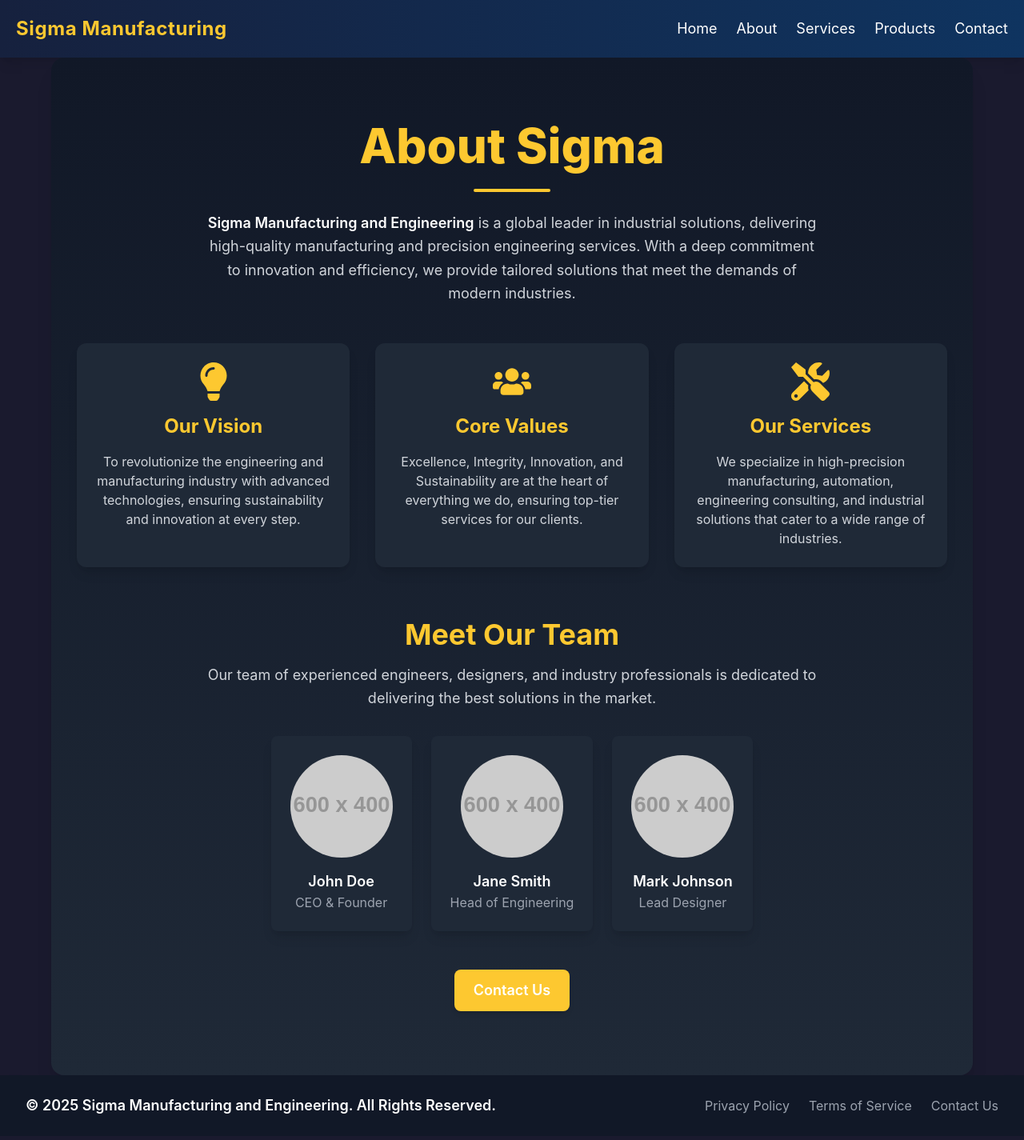
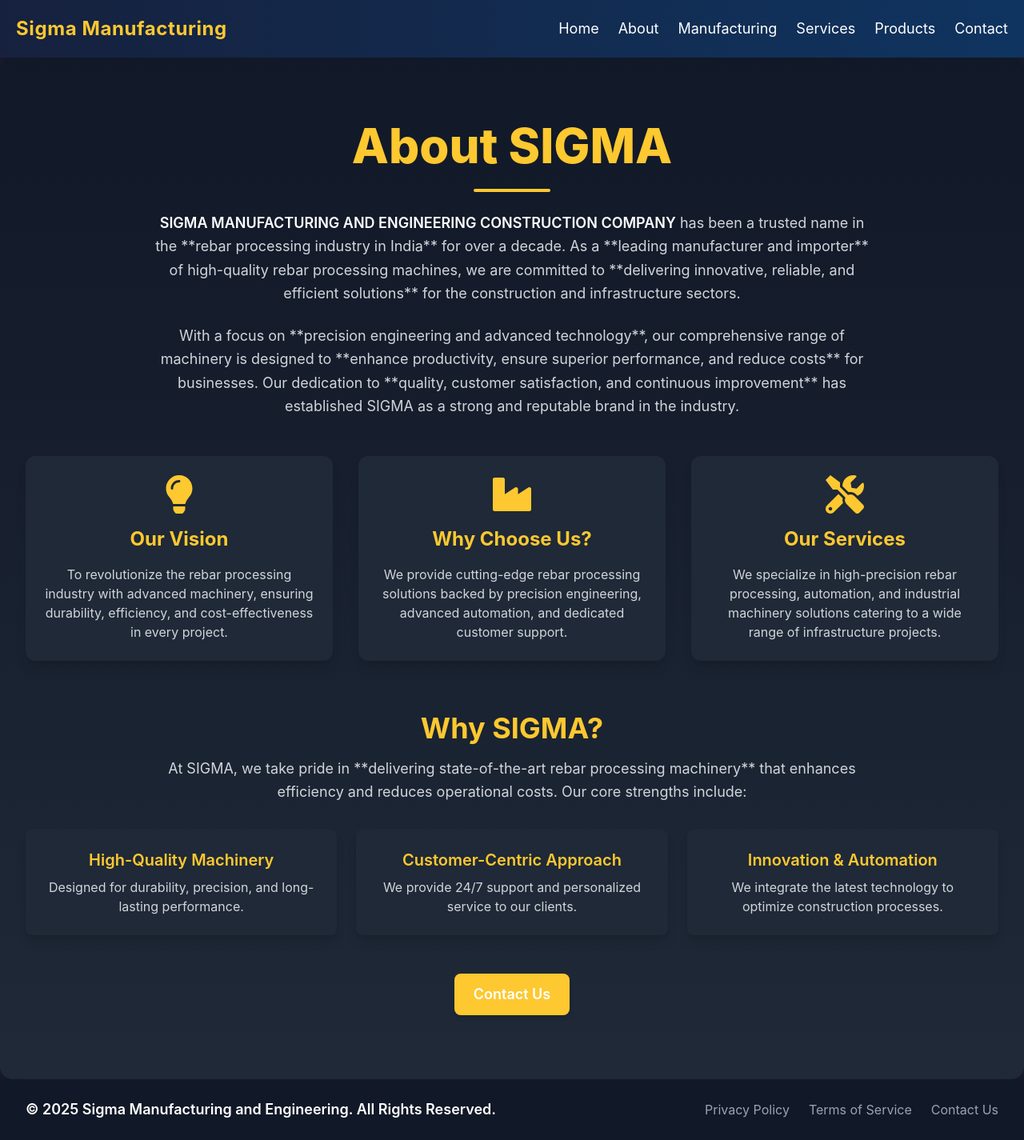
Before and after one commit to niteshpawar97/sigma-website, a Next.js app: page /about in a window 1280 px wide. Shown: the whole page at 80% size. Built offline with nearby package versions, Linux system fonts and the light colour scheme.

Commit message:
update page and add

```diff
--- a/src/components/Header.js
+++ b/src/components/Header.js
@@ -17,6 +17,7 @@ const Header = () => {
         <nav className="hidden md:flex space-x-6 text-lg">
           <Link href="/" className="hover:text-accent transition duration-300">Home</Link>
           <Link href="/about" className="hover:text-accent transition duration-300">About</Link>
+          <Link href="/manufacturing" className="hover:text-accent transition duration-300">Manufacturing</Link>
           <Link href="/services" className="hover:text-accent transition duration-300">Services</Link>
           <Link href="/products" className="hover:text-accent transition duration-300">Products</Link>
           <Link href="/contact" className="hover:text-accent transition duration-300">Contact</Link>
@@ -46,6 +47,7 @@ const Header = () => {
 
         <Link href="/" className="text-xl hover:text-accent transition duration-300" onClick={() => setIsOpen(false)}>Home</Link>
         <Link href="/about" className="text-xl hover:text-accent transition duration-300" onClick={() => setIsOpen(false)}>About</Link>
+        <Link href="/manufacturing" className="text-xl hover:text-accent transition duration-300" onClick={() => setIsOpen(false)}>Manufacturing</Link>
         <Link href="/services" className="text-xl hover:text-accent transition duration-300" onClick={() => setIsOpen(false)}>Services</Link>
         <Link href="/products" className="text-xl hover:text-accent transition duration-300" onClick={() => setIsOpen(false)}>Products</Link>
         <Link href="/contact" className="text-xl hover:text-accent transition duration-300" onClick={() => setIsOpen(false)}>Contact</Link>
--- a/src/pages/about.js
+++ b/src/pages/about.js
@@ -1,77 +1,97 @@
 import Head from "next/head";
 import Layout from "../components/Layout";
-import { FaUsers, FaLightbulb, FaTools } from "react-icons/fa";
+import { FaIndustry, FaLightbulb, FaTools } from "react-icons/fa";
 
 export default function About() {
   return (
     <Layout>
       <Head>
-        <title>About - Sigma Manufacturing and Engineering</title>
-        <meta name="description" content="Leading Manufacturer and Engineering Services Provider" />
+        <title>About - SIGMA Manufacturing and Engineering</title>
+        <meta name="description" content="Leading Manufacturer and Engineering Solutions Provider for Rebar Processing Machines" />
         <meta name="viewport" content="width=device-width, initial-scale=1" />
       </Head>
 
-      <main className="py-20 px-8 text-center bg-gradient-to-b from-gray-900 to-gray-800 text-white max-w-6xl mx-auto rounded-2xl shadow-xl">
+      <main className="py-20 px-8 text-center bg-gradient-to-b from-gray-900 to-gray-800 text-white max-w-7xl mx-auto rounded-2xl shadow-xl">
         {/* Main Heading */}
         <h2 className="text-6xl font-extrabold text-primary mb-6 animate-fadeIn">
-          About Sigma
+          About SIGMA
         </h2>
         <div className="w-24 h-1 bg-primary mx-auto rounded-full mb-6"></div>
 
-        {/* Company Description */}
-        <p className="mt-6 text-lg text-gray-300 max-w-3xl mx-auto leading-relaxed animate-fadeIn">
-          <span className="font-semibold text-white">Sigma Manufacturing and Engineering</span> is a global leader in industrial solutions, delivering high-quality manufacturing and precision engineering services. With a deep commitment to innovation and efficiency, we provide tailored solutions that meet the demands of modern industries.
+        {/* Company Overview */}
+        <p className="mt-6 text-lg text-gray-300 max-w-4xl mx-auto leading-relaxed animate-fadeIn">
+          <span className="font-semibold text-white">SIGMA MANUFACTURING AND ENGINEERING CONSTRUCTION COMPANY</span> has been a trusted name in the **rebar processing industry in India** for over a decade. As a **leading manufacturer and importer** of high-quality rebar processing machines, we are committed to **delivering innovative, reliable, and efficient solutions** for the construction and infrastructure sectors.
+        </p>
+
+        <p className="mt-6 text-lg text-gray-300 max-w-4xl mx-auto leading-relaxed">
+          With a focus on **precision engineering and advanced technology**, our comprehensive range of machinery is designed to **enhance productivity, ensure superior performance, and reduce costs** for businesses. Our dedication to **quality, customer satisfaction, and continuous improvement** has established SIGMA as a strong and reputable brand in the industry.
         </p>
 
         {/* Vision, Values, Services */}
         <div className="mt-12 grid md:grid-cols-3 gap-8">
-          <div className="p-6 bg-gray-800 rounded-xl shadow-lg transition-transform transform hover:scale-105">
-            <FaLightbulb className="text-5xl text-primary mx-auto mb-4" />
-            <h3 className="text-2xl font-bold text-primary">Our Vision</h3>
-            <p className="mt-4 text-gray-300">
-              To revolutionize the engineering and manufacturing industry with advanced technologies, ensuring sustainability and innovation at every step.
-            </p>
-          </div>
-
-          <div className="p-6 bg-gray-800 rounded-xl shadow-lg transition-transform transform hover:scale-105">
-            <FaUsers className="text-5xl text-primary mx-auto mb-4" />
-            <h3 className="text-2xl font-bold text-primary">Core Values</h3>
-            <p className="mt-4 text-gray-300">
-              Excellence, Integrity, Innovation, and Sustainability are at the heart of everything we do, ensuring top-tier services for our clients.
-            </p>
-          </div>
-
-          <div className="p-6 bg-gray-800 rounded-xl shadow-lg transition-transform transform hover:scale-105">
-            <FaTools className="text-5xl text-primary mx-auto mb-4" />
-            <h3 className="text-2xl font-bold text-primary">Our Services</h3>
-            <p className="mt-4 text-gray-300">
-              We specialize in high-precision manufacturing, automation, engineering consulting, and industrial solutions that cater to a wide range of industries.
-            </p>
-          </div>
+          {[
+            {
+              icon: <FaLightbulb className="text-5xl text-primary mx-auto mb-4" />,
+              title: "Our Vision",
+              description: "To revolutionize the rebar processing industry with advanced machinery, ensuring durability, efficiency, and cost-effectiveness in every project.",
+            },
+            {
+              icon: <FaIndustry className="text-5xl text-primary mx-auto mb-4" />,
+              title: "Why Choose Us?",
+              description: "We provide cutting-edge rebar processing solutions backed by precision engineering, advanced automation, and dedicated customer support.",
+            },
+            {
+              icon: <FaTools className="text-5xl text-primary mx-auto mb-4" />,
+              title: "Our Services",
+              description: "We specialize in high-precision rebar processing, automation, and industrial machinery solutions catering to a wide range of infrastructure projects.",
+            },
+          ].map((item, index) => (
+            <div key={index} className="p-6 bg-gray-800 rounded-xl shadow-lg transition-transform transform hover:scale-105">
+              {item.icon}
+              <h3 className="text-2xl font-bold text-primary">{item.title}</h3>
+              <p className="mt-4 text-gray-300">{item.description}</p>
+            </div>
+          ))}
         </div>
 
-        {/* Meet Our Team */}
+        {/* Meet Our Team
         <div className="mt-16">
-          <h3 className="text-4xl font-bold text-primary">Meet Our Team</h3>
-          <p className="text-lg text-gray-300 mt-4 max-w-3xl mx-auto leading-relaxed">
-            Our team of experienced engineers, designers, and industry professionals is dedicated to delivering the best solutions in the market.
+          <h3 className="text-4xl font-bold text-primary">Meet Our Leadership</h3>
+          <p className="text-lg text-gray-300 mt-4 max-w-4xl mx-auto leading-relaxed">
+            Our leadership team is composed of experienced industry professionals dedicated to **driving innovation and delivering excellence** in rebar processing solutions.
           </p>
-          <div className="mt-8 flex justify-center space-x-6">
-            <div className="p-6 bg-gray-800 rounded-lg shadow-lg text-center hover:scale-105 transition">
-              <img src="https://placehold.co/600x400" alt="Team Member" className="w-32 h-32 object-cover rounded-full mx-auto mb-4" />
-              <h4 className="text-lg font-semibold text-white">John Doe</h4>
-              <p className="text-gray-400">CEO & Founder</p>
-            </div>
-            <div className="p-6 bg-gray-800 rounded-lg shadow-lg text-center hover:scale-105 transition">
-              <img src="https://placehold.co/600x400" alt="Team Member" className="w-32 h-32 object-cover rounded-full mx-auto mb-4" />
-              <h4 className="text-lg font-semibold text-white">Jane Smith</h4>
-              <p className="text-gray-400">Head of Engineering</p>
-            </div>
-            <div className="p-6 bg-gray-800 rounded-lg shadow-lg text-center hover:scale-105 transition">
-              <img src="https://placehold.co/600x400" alt="Team Member" className="w-32 h-32 object-cover rounded-full mx-auto mb-4" />
-              <h4 className="text-lg font-semibold text-white">Mark Johnson</h4>
-              <p className="text-gray-400">Lead Designer</p>
-            </div>
+          <div className="mt-8 flex flex-wrap justify-center gap-6">
+            {[
+              { name: "Rahul Sharma", role: "Founder & CEO" },
+              { name: "Amit Verma", role: "Head of Engineering" },
+              { name: "Priya Gupta", role: "Operations Director" },
+            ].map((member, index) => (
+              <div key={index} className="p-6 bg-gray-800 rounded-lg shadow-lg text-center hover:scale-105 transition">
+                <img src={`https://placehold.co/600x400?text=${member.name}`} alt={member.name} className="w-32 h-32 object-cover rounded-full mx-auto mb-4" />
+                <h4 className="text-lg font-semibold text-white">{member.name}</h4>
+                <p className="text-gray-400">{member.role}</p>
+              </div>
+            ))}
+          </div>
+        </div> */}
+
+        {/* Why SIGMA Section */}
+        <div className="mt-16">
+          <h3 className="text-4xl font-bold text-primary">Why SIGMA?</h3>
+          <p className="text-lg text-gray-300 mt-4 max-w-4xl mx-auto leading-relaxed">
+            At SIGMA, we take pride in **delivering state-of-the-art rebar processing machinery** that enhances efficiency and reduces operational costs. Our core strengths include:
+          </p>
+          <div className="grid md:grid-cols-3 gap-6 mt-8">
+            {[
+              { title: "High-Quality Machinery", desc: "Designed for durability, precision, and long-lasting performance." },
+              { title: "Customer-Centric Approach", desc: "We provide 24/7 support and personalized service to our clients." },
+              { title: "Innovation & Automation", desc: "We integrate the latest technology to optimize construction processes." },
+            ].map((feature, index) => (
+              <div key={index} className="p-6 bg-gray-800 rounded-lg shadow-lg text-center hover:scale-105 transition">
+                <h4 className="text-xl font-semibold text-primary">{feature.title}</h4>
+                <p className="text-gray-300 mt-2">{feature.desc}</p>
+              </div>
+            ))}
           </div>
         </div>
 
--- /dev/null
+++ b/src/pages/manufacturing.js
@@ -0,0 +1,101 @@
+import Head from "next/head";
+import Layout from "../components/Layout";
+import { FaIndustry, FaCogs, FaWrench } from "react-icons/fa";
+
+export default function Manufacturing() {
+  return (
+    <Layout>
+      <Head>
+        <title>In-House Manufacturing - SIGMA</title>
+        <meta
+          name="description"
+          content="SIGMA Manufacturing specializes in advanced upset cold forging and rebar threading machines with state-of-the-art in-house production."
+        />
+        <meta name="viewport" content="width=device-width, initial-scale=1" />
+      </Head>
+
+      <main className="py-20 px-8 text-center bg-gradient-to-b from-gray-900 to-gray-800 text-white max-w-7xl mx-auto rounded-2xl shadow-xl">
+        {/* Main Heading */}
+        <h2 className="text-6xl font-extrabold text-primary mb-6 animate-fadeIn">
+          In-House Manufacturing Excellence
+        </h2>
+        <div className="w-24 h-1 bg-primary mx-auto rounded-full mb-6"></div>
+
+        {/* Manufacturing Overview */}
+        <p className="mt-6 text-lg text-gray-300 max-w-4xl mx-auto leading-relaxed animate-fadeIn">
+          At <span className="font-semibold text-white">SIGMA MANUFACTURING AND ENGINEERING CONSTRUCTION COMPANY</span>, we take pride in our **state-of-the-art in-house manufacturing facility**. We specialize in **advanced upset cold forging machines** for rebar sizes ranging from **12mm to 50mm**.
+        </p>
+
+        <p className="mt-6 text-lg text-gray-300 max-w-4xl mx-auto leading-relaxed">
+          Our cutting-edge production capabilities ensure **precision, durability, and efficiency**, making our machines a preferred choice in the **construction and infrastructure** industries.
+        </p>
+
+        {/* Manufacturing Highlights */}
+        <div className="mt-12 grid md:grid-cols-3 gap-8">
+          {[
+            {
+              icon: <FaIndustry className="text-5xl text-primary mx-auto mb-4" />,
+              title: "Advanced Manufacturing",
+              description: "Equipped with high-tech machinery ensuring top-quality rebar processing solutions.",
+            },
+            {
+              icon: <FaWrench className="text-5xl text-primary mx-auto mb-4" />,
+              title: "Upset Cold Forging Machines",
+              description: "Precision-engineered machines for rebar sizes 12mm to 50mm, designed for maximum efficiency.",
+            },
+            {
+              icon: <FaCogs className="text-5xl text-primary mx-auto mb-4" />,
+              title: "India’s First In-House Rebar Threading Machines",
+              description: "Pioneering in rebar threading technology with a diverse range of models catering to industry needs.",
+            },
+          ].map((item, index) => (
+            <div key={index} className="p-6 bg-gray-800 rounded-xl shadow-lg transition-transform transform hover:scale-105">
+              {item.icon}
+              <h3 className="text-2xl font-bold text-primary">{item.title}</h3>
+              <p className="mt-4 text-gray-300">{item.description}</p>
+            </div>
+          ))}
+        </div>
+
+        {/* Why SIGMA Manufacturing */}
+        <div className="mt-16">
+          <h3 className="text-4xl font-bold text-primary">Why Choose SIGMA?</h3>
+          <p className="text-lg text-gray-300 mt-4 max-w-4xl mx-auto leading-relaxed">
+            Our commitment to **Make in India** drives us to **innovate and deliver high-quality, cost-effective solutions** that enhance productivity on construction sites.
+          </p>
+          <div className="grid md:grid-cols-3 gap-6 mt-8">
+            {[
+              { title: "100% In-House Manufacturing", desc: "Ensuring superior quality control from production to final delivery." },
+              { title: "Cost-Effective & Durable Machines", desc: "Designed for long-term reliability and efficiency in construction projects." },
+              { title: "Continuous Innovation", desc: "Revolutionizing rebar processing technology with cutting-edge advancements." },
+            ].map((feature, index) => (
+              <div key={index} className="p-6 bg-gray-800 rounded-lg shadow-lg text-center hover:scale-105 transition">
+                <h4 className="text-xl font-semibold text-primary">{feature.title}</h4>
+                <p className="text-gray-300 mt-2">{feature.desc}</p>
+              </div>
+            ))}
+          </div>
+        </div>
+
+        {/* Manufacturing Process Image Section */}
+        <div className="mt-16">
+          <h3 className="text-4xl font-bold text-primary">Our Manufacturing Process</h3>
+          <p className="text-lg text-gray-300 mt-4 max-w-4xl mx-auto leading-relaxed">
+            From raw material selection to the final product, our **precision-driven process ensures top-notch quality** in every machine we produce.
+          </p>
+          <div className="mt-8 grid md:grid-cols-2 gap-6">
+            <img src="https://placehold.co/600x400" alt="Manufacturing Facility" className="rounded-lg shadow-lg hover:scale-105 transition" />
+            <img src="https://placehold.co/600x400" alt="Rebar Processing Machines" className="rounded-lg shadow-lg hover:scale-105 transition" />
+          </div>
+        </div>
+
+        {/* Contact Button */}
+        <div className="mt-12">
+          <button className="px-6 py-3 text-lg font-semibold bg-primary text-white rounded-lg shadow-md transition-transform transform hover:scale-105">
+            Contact Us
+          </button>
+        </div>
+      </main>
+    </Layout>
+  );
+}
```
